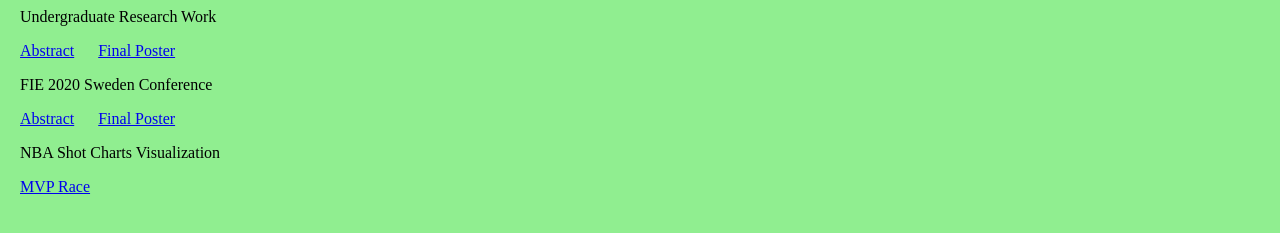
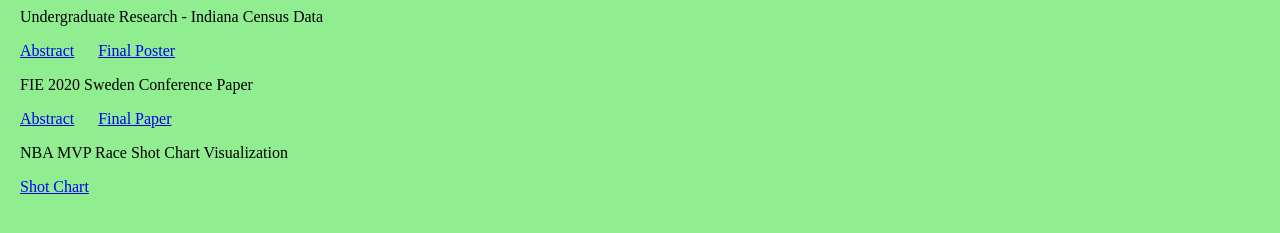
Before and after one commit to azheng456/azheng456.github.io, a plain HTML site: page work.html in a window 1280 px wide. Shown: the part 75-308 px from the top of the page. Drawn offline with Linux system fonts and the light colour scheme.

Commit message:
Update work.html

```diff
--- a/work.html
+++ b/work.html
@@ -24,20 +24,18 @@
 
     </header>
 
-    <p>Undergraduate Research Work</p>
+    <p>Undergraduate Research - Indiana Census Data</p>
     <a href="images/Abstract.pdf">Abstract</a>
     <a href="images/Final_Poster.pdf">Final Poster</a>
+    <br>
 
-    <p>FIE 2020 Sweden Conference</p>
+    <p>FIE 2020 Sweden Conference Paper</p>
     <a href="images/Abstract.pdf">Abstract</a>
-    <a href="images/Final_Poster.pdf">Final Poster</a>
+    <a href="images/Final_Poster.pdf">Final Paper</a>
+    <br>
 
-    <p>NBA Shot Charts Visualization</p>
-    <a href="harden_giannis.html">MVP Race</a>
+    <p>NBA MVP Race Shot Chart Visualization</p>
+    <a href="harden_giannis.html">Shot Chart</a>
 
   </body>
 </html>
-
-<!--
-Notes:
-navbar: Skills, Portfolio, About
```
